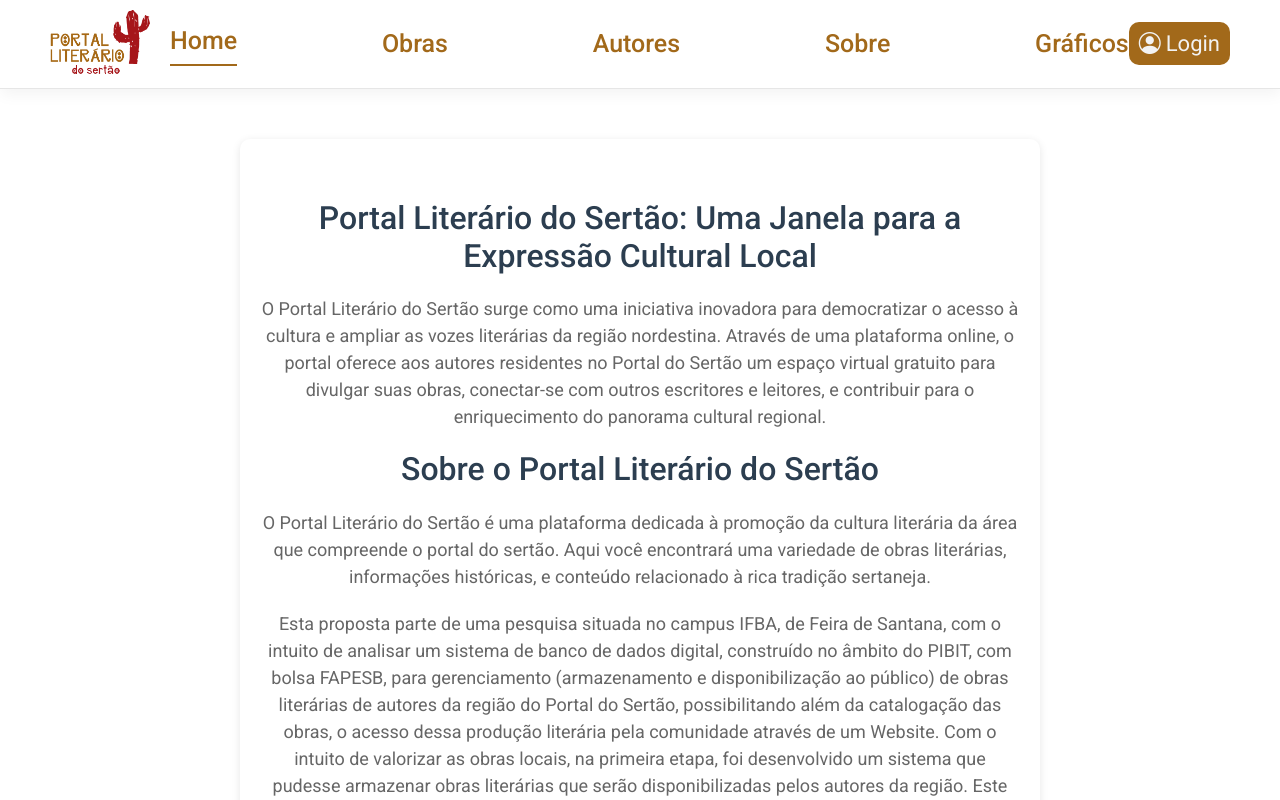
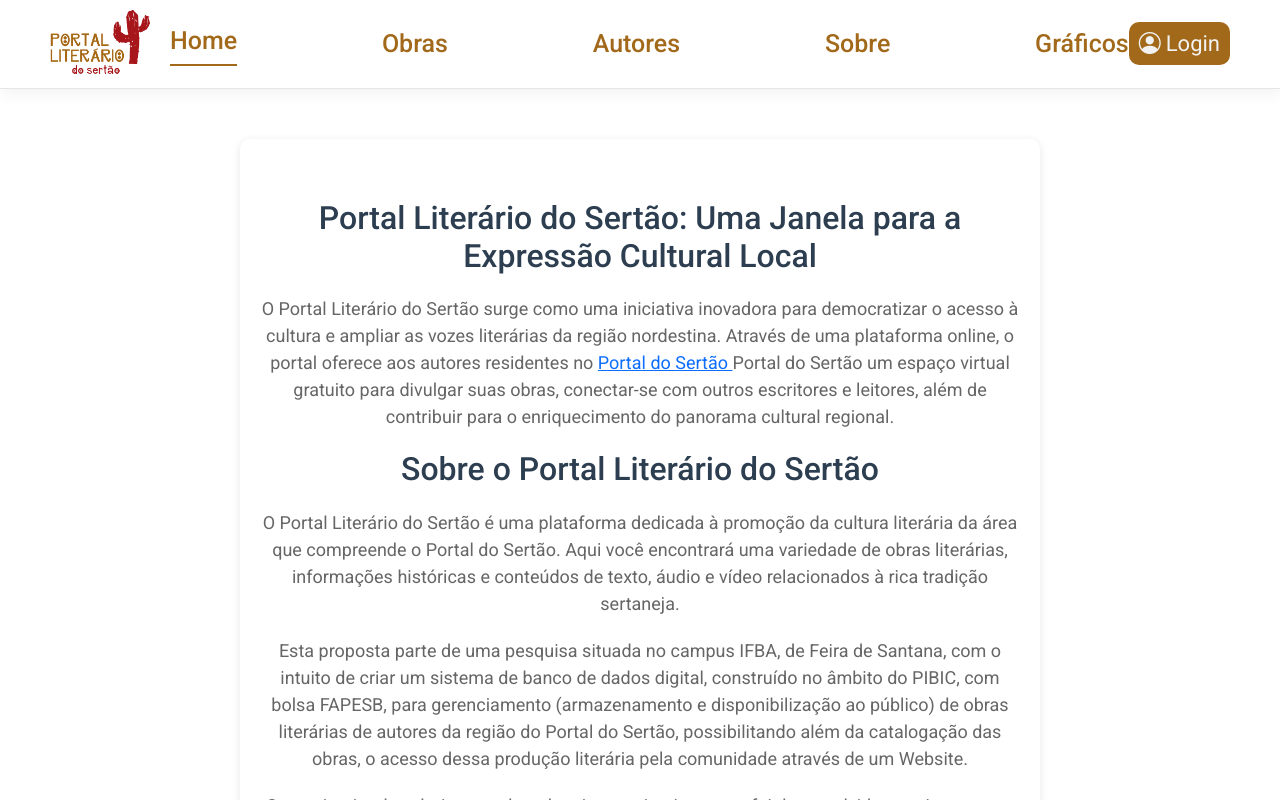
Before and after one commit to JuniorJWJ/front-portal_do_sertao, a Vue app: page /sobre in a window 1280 px wide. Built offline with nearby package versions, Linux system fonts and the light colour scheme.

Commit message:
Alterando texto da página sobre

```diff
--- a/src/components/SobreComponent.vue
+++ b/src/components/SobreComponent.vue
@@ -1,16 +1,7 @@
 <template>
 	<div class="about">
-		<!-- <header class="header">
-      <h1 class="logo">Portal do Sertão</h1>
-      <nav class="nav"></nav>
-    </header> -->
 		<main class="main">
 			<div class="about-content">
-				<!-- <img
-          class="about-image"
-          src="caminho/para/a/sua/foto.jpg"
-          alt="Foto do Sertão"
-        /> -->
 				<h2 class="about-title">
 					Portal Literário do Sertão: Uma Janela para a Expressão Cultural Local
 				</h2>
@@ -18,30 +9,45 @@
 					O Portal Literário do Sertão surge como uma iniciativa inovadora para
 					democratizar o acesso à cultura e ampliar as vozes literárias da
 					região nordestina. Através de uma plataforma online, o portal oferece
-					aos autores residentes no Portal do Sertão um espaço virtual gratuito
+					aos autores residentes no <a href="https://www.portaldosertao.ba.gov.br" target="_blank">
+						Portal do Sertão
+					</a>
+					Portal do Sertão um espaço virtual gratuito
 					para divulgar suas obras, conectar-se com outros escritores e
-					leitores, e contribuir para o enriquecimento do panorama cultural
+					leitores, além de contribuir para o enriquecimento do panorama cultural
 					regional.
 				</p>
 				<h2 class="about-title">Sobre o Portal Literário do Sertão</h2>
 				<p class="about-description">
 					O Portal Literário do Sertão é uma plataforma dedicada à promoção da
-					cultura literária da área que compreende o portal do sertão. Aqui você
-					encontrará uma variedade de obras literárias, informações históricas,
-					e conteúdo relacionado à rica tradição sertaneja.
+					cultura literária da área que compreende o Portal do Sertão. Aqui você
+					encontrará uma variedade de obras literárias, informações históricas e
+					conteúdos de texto, áudio e vídeo relacionados à rica tradição
+					sertaneja.
 				</p>
 				<p class="about-description">
-					Esta proposta parte de uma pesquisa situada no campus IFBA, de Feira
-					de Santana, com o intuito de analisar um sistema de banco de dados
-					digital, construído no âmbito do PIBIT, com bolsa FAPESB, para
-					gerenciamento (armazenamento e disponibilização ao público) de obras
-					literárias de autores da região do Portal do Sertão, possibilitando
-					além da catalogação das obras, o acesso dessa produção literária pela
-					comunidade através de um Website. Com o intuito de valorizar as obras
-					locais, na primeira etapa, foi desenvolvido um sistema que pudesse
-					armazenar obras literárias que serão disponibilizadas pelos autores da
-					região. Este projeto de TCC( trabalho de conclusão do curso), por essa
-					razão,é fruto de um trabalho de pesquisa da professora Juliana.
+					Esta proposta parte de uma pesquisa situada no campus IFBA, de Feira de
+					Santana, com o intuito de criar um sistema de banco de dados digital,
+					construído no âmbito do PIBIC, com bolsa FAPESB, para gerenciamento
+					(armazenamento e disponibilização ao público) de obras literárias de
+					autores da região do Portal do Sertão, possibilitando além da
+					catalogação das obras, o acesso dessa produção literária pela
+					comunidade através de um Website.
+				</p>
+				<p class="about-description">
+					Com o intuito de valorizar as obras locais, na primeira etapa, foi
+					desenvolvido um sistema que pudesse armazenar e disponibilizar obras
+					literárias de autores da região. No âmbito do Trabalho de Conclusão do
+					Curso, intitulado Portal Literário do Sertão: especificação, análise e
+					implementação, do estudante do Bacharelado em Sistemas de Informação do
+					IFBA, campus Feira de Santana, José Wilson Passos dos Santos Júnior, o
+					sistema tem sido ampliado e testado, sob orientação da Profª. Dra.
+					Juliana de Souza Gomes Nogueira e coorientação do Prof. Dr. José Dihego
+					da Silva Oliveira.
+				</p>
+				<p class="about-description">
+					Para tornar-se escritor associado e divulgar, a título gratuito, obra e
+					imagem, acesse o<router-link to="/termos_de_uso">termo de uso e cessão de direitos autorais.</router-link>
 				</p>
 			</div>
 		</main>
@@ -71,33 +77,6 @@ export default {
 	min-height: 100vh;
 }
 
-.header {
-	background-color: #333;
-	padding: 20px;
-}
-
-.logo {
-	color: #fff;
-	font-size: 24px;
-	margin: 0;
-}
-
-.nav {
-	display: flex;
-	justify-content: flex-end;
-	margin-top: 10px;
-}
-
-.nav-link {
-	color: #fff;
-	text-decoration: none;
-	margin-left: 20px;
-}
-
-.nav-link.active {
-	font-weight: bold;
-}
-
 .main {
 	flex: 1;
 	display: flex;
@@ -120,30 +99,10 @@ export default {
 	margin: 0 0 20px;
 }
 
-.about-subtitle {
-	font-size: 24px;
-	margin: 20px 0 10px;
-}
-
 .about-description {
 	color: #666;
 	font-size: 18px;
 	margin-bottom: 20px;
-}
-
-.about-list {
-	list-style: none;
-	padding: 0;
-}
-
-.about-item {
-	margin-bottom: 15px;
-}
-
-.about-image {
-	max-width: 100%;
-	height: auto;
-	border-radius: 5px;
 }
 
 .footer {
```
Also changed, not shown: 1 other file (tests, documents, lock files or other folders).
